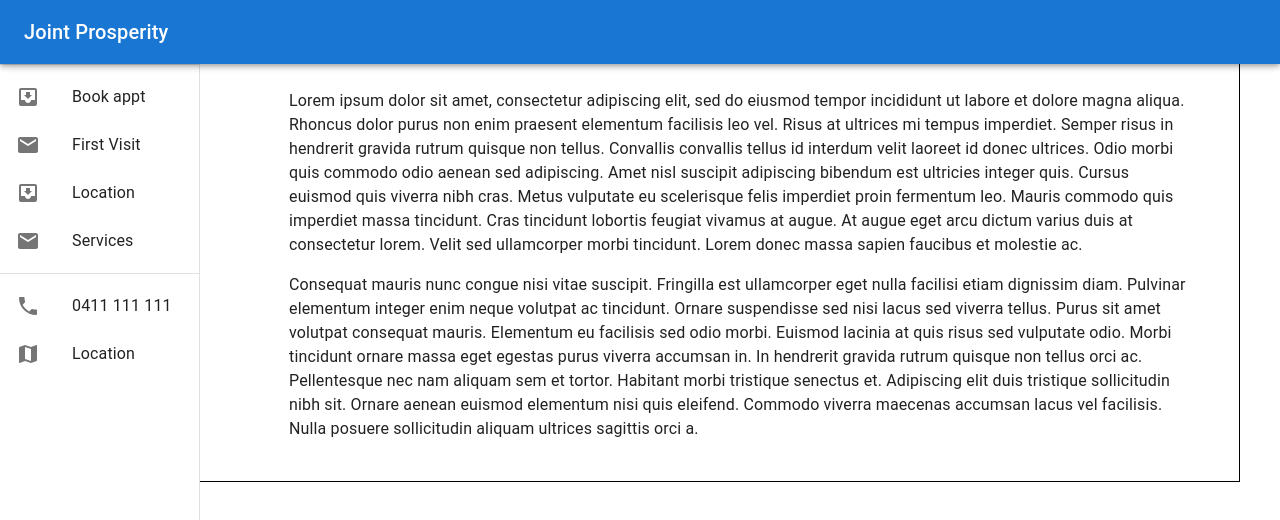
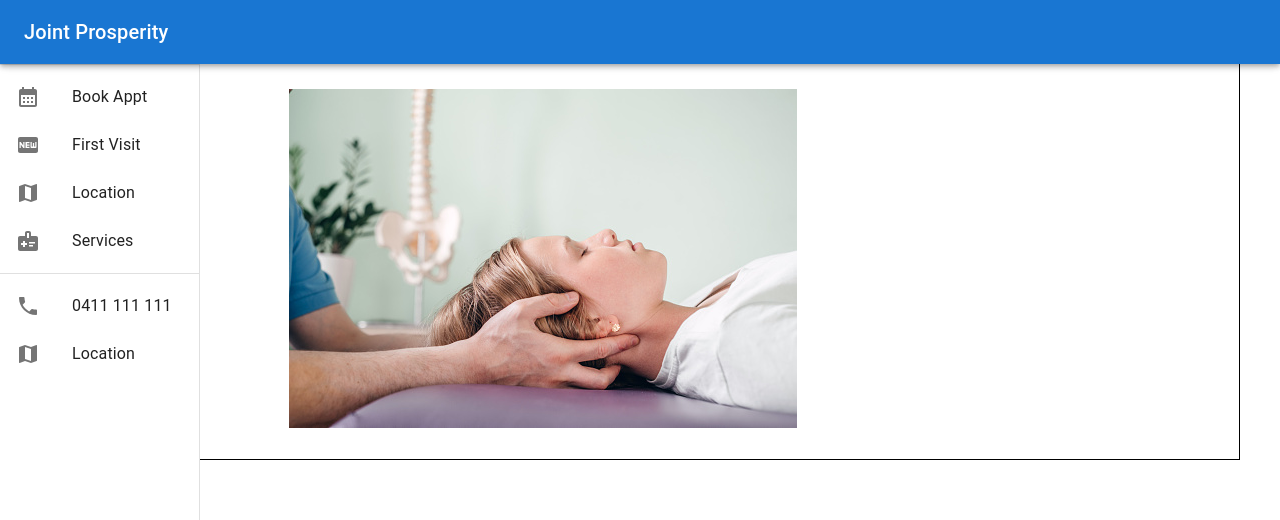
Before and after one commit to DarryllRobinson/joint_prosperity, a React (Create React App) app: page / in a window 1280 px wide. Shown: the top 520 px of the page. Built offline with nearby package versions, Linux system fonts and the light colour scheme.

Commit message:
Using mock image and created mock Services.js

```diff
--- a/src/components/ResponsiveDrawer.js
+++ b/src/components/ResponsiveDrawer.js
@@ -15,9 +15,13 @@ import MailIcon from '@mui/icons-material/Mail';
 import MenuIcon from '@mui/icons-material/Menu';
 import MapIcon from '@mui/icons-material/Map';
 import PhoneIcon from '@mui/icons-material/Phone';
-//import Placeholder from '@mui/material/Placeholder';
+import CalendarMonthIcon from '@mui/icons-material/CalendarMonth';
+import FiberNewIcon from '@mui/icons-material/FiberNew';
+import MedicalInformationIcon from '@mui/icons-material/MedicalInformation';
 import Toolbar from '@mui/material/Toolbar';
 import Typography from '@mui/material/Typography';
+
+import chiro from "../assets/images/chiro.jpeg";
 
 const drawerWidth = 200;
 
@@ -29,16 +33,38 @@ export default function ResponsiveDrawer(props) {
         setMobileOpen(!mobileOpen);
     };
 
+    const DisplayIcon = (text) => {
+        var icon;
+
+        switch (text) {
+            case 'Book Appt':
+                icon = <CalendarMonthIcon />;
+                break;
+            case 'First Visit':
+                icon = <FiberNewIcon />;
+                break;
+            case 'Location':
+                icon = <MapIcon />;
+                break;
+            case 'Services':
+                icon = <MedicalInformationIcon />;
+                break;
+            default:
+                break;
+        }
+        return icon;
+    };
+
     const drawer = (
         <div>
             <Toolbar />
             <Divider />
             <List>
-                {['Book appt', 'First Visit', 'Location', 'Services'].map((text, index) => (
+                {['Book Appt', 'First Visit', 'Location', 'Services'].map((text, index) => (
                     <ListItem key={text} disablePadding>
                         <ListItemButton>
                             <ListItemIcon>
-                                {index % 2 === 0 ? <InboxIcon /> : <MailIcon />}
+                                {DisplayIcon(text)}
                             </ListItemIcon>
                             <ListItemText primary={text} />
                         </ListItemButton>
@@ -125,33 +151,9 @@ export default function ResponsiveDrawer(props) {
                 sx={{ flexGrow: 1, p: 3, width: { sm: `calc(100% - ${drawerWidth}px)` } }}
             >
                 <Toolbar />
-                <Typography paragraph>
-                    Lorem ipsum dolor sit amet, consectetur adipiscing elit, sed do eiusmod
-                    tempor incididunt ut labore et dolore magna aliqua. Rhoncus dolor purus non
-                    enim praesent elementum facilisis leo vel. Risus at ultrices mi tempus
-                    imperdiet. Semper risus in hendrerit gravida rutrum quisque non tellus.
-                    Convallis convallis tellus id interdum velit laoreet id donec ultrices.
-                    Odio morbi quis commodo odio aenean sed adipiscing. Amet nisl suscipit
-                    adipiscing bibendum est ultricies integer quis. Cursus euismod quis viverra
-                    nibh cras. Metus vulputate eu scelerisque felis imperdiet proin fermentum
-                    leo. Mauris commodo quis imperdiet massa tincidunt. Cras tincidunt lobortis
-                    feugiat vivamus at augue. At augue eget arcu dictum varius duis at
-                    consectetur lorem. Velit sed ullamcorper morbi tincidunt. Lorem donec massa
-                    sapien faucibus et molestie ac.
-                </Typography>
-                <Typography paragraph>
-                    Consequat mauris nunc congue nisi vitae suscipit. Fringilla est ullamcorper
-                    eget nulla facilisi etiam dignissim diam. Pulvinar elementum integer enim
-                    neque volutpat ac tincidunt. Ornare suspendisse sed nisi lacus sed viverra
-                    tellus. Purus sit amet volutpat consequat mauris. Elementum eu facilisis
-                    sed odio morbi. Euismod lacinia at quis risus sed vulputate odio. Morbi
-                    tincidunt ornare massa eget egestas purus viverra accumsan in. In hendrerit
-                    gravida rutrum quisque non tellus orci ac. Pellentesque nec nam aliquam sem
-                    et tortor. Habitant morbi tristique senectus et. Adipiscing elit duis
-                    tristique sollicitudin nibh sit. Ornare aenean euismod elementum nisi quis
-                    eleifend. Commodo viverra maecenas accumsan lacus vel facilisis. Nulla
-                    posuere sollicitudin aliquam ultrices sagittis orci a.
-                </Typography>
+                <img
+                    src={chiro}
+                    alt="chiro image" />
             </Box>
         </Box>
     );
```
Also changed, not shown: src/components/Services.js (added, +35 -0 lines), src/assets/images/chiro.jpeg (added).
